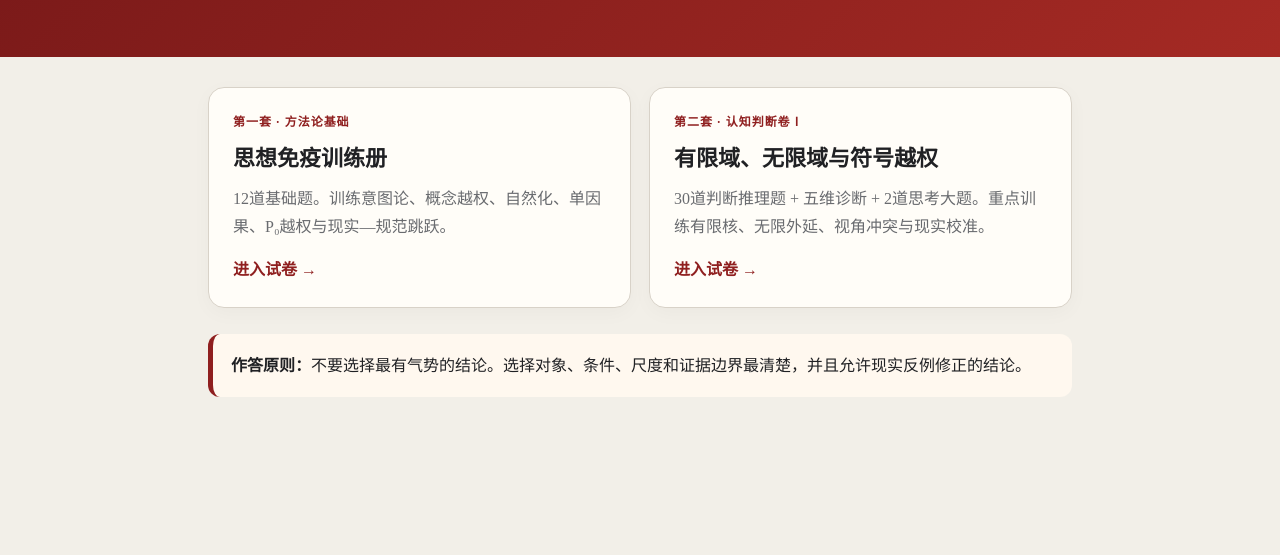
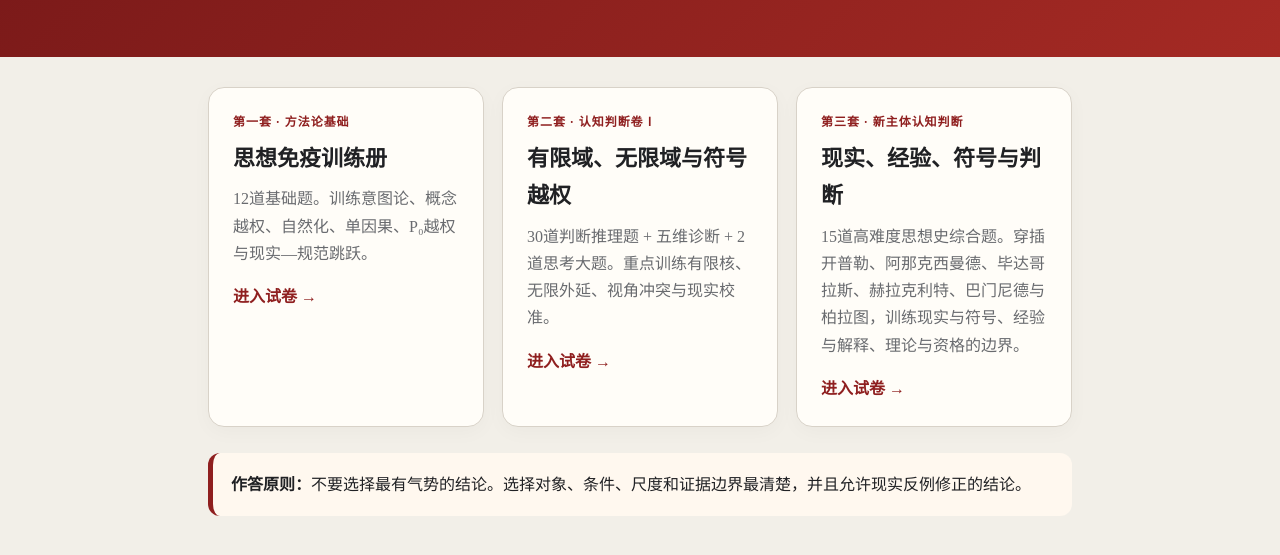
Before and after one commit to laozichou7-pixel/monitor-error-complementarity, a plain HTML site: page index.html in a window 1280 px wide. Shown: the part 191-746 px from the top of the page. Drawn offline with Linux system fonts and the light colour scheme.

Commit message:
Add New Subject exam to landing page

```diff
--- a/index.html
+++ b/index.html
@@ -19,6 +19,8 @@ h1{font-size:clamp(32px,6vw,52px);margin:0 0 8px}.hero p{opacity:.9}.main{paddin
 <div class="grid">
 <a class="card" href="./thought-immunity/"><div class="tag">第一套 · 方法论基础</div><h2>思想免疫训练册</h2><p>12道基础题。训练意图论、概念越权、自然化、单因果、P₀越权与现实—规范跳跃。</p><div class="enter">进入试卷 →</div></a>
 <a class="card" href="./thought-immunity-cognition/"><div class="tag">第二套 · 认知判断卷Ⅰ</div><h2>有限域、无限域与符号越权</h2><p>30道判断推理题 + 五维诊断 + 2道思考大题。重点训练有限核、无限外延、视角冲突与现实校准。</p><div class="enter">进入试卷 →</div></a>
+
+<a class="card" href="./new-subject-cognition/"><div class="tag">第三套 · 新主体认知判断</div><h2>现实、经验、符号与判断</h2><p>15道高难度思想史综合题。穿插开普勒、阿那克西曼德、毕达哥拉斯、赫拉克利特、巴门尼德与柏拉图，训练现实与符号、经验与解释、理论与资格的边界。</p><div class="enter">进入试卷 →</div></a>
 </div>
 <div class="note"><strong>作答原则：</strong>不要选择最有气势的结论。选择对象、条件、尺度和证据边界最清楚，并且允许现实反例修正的结论。</div>
 </main>
```
